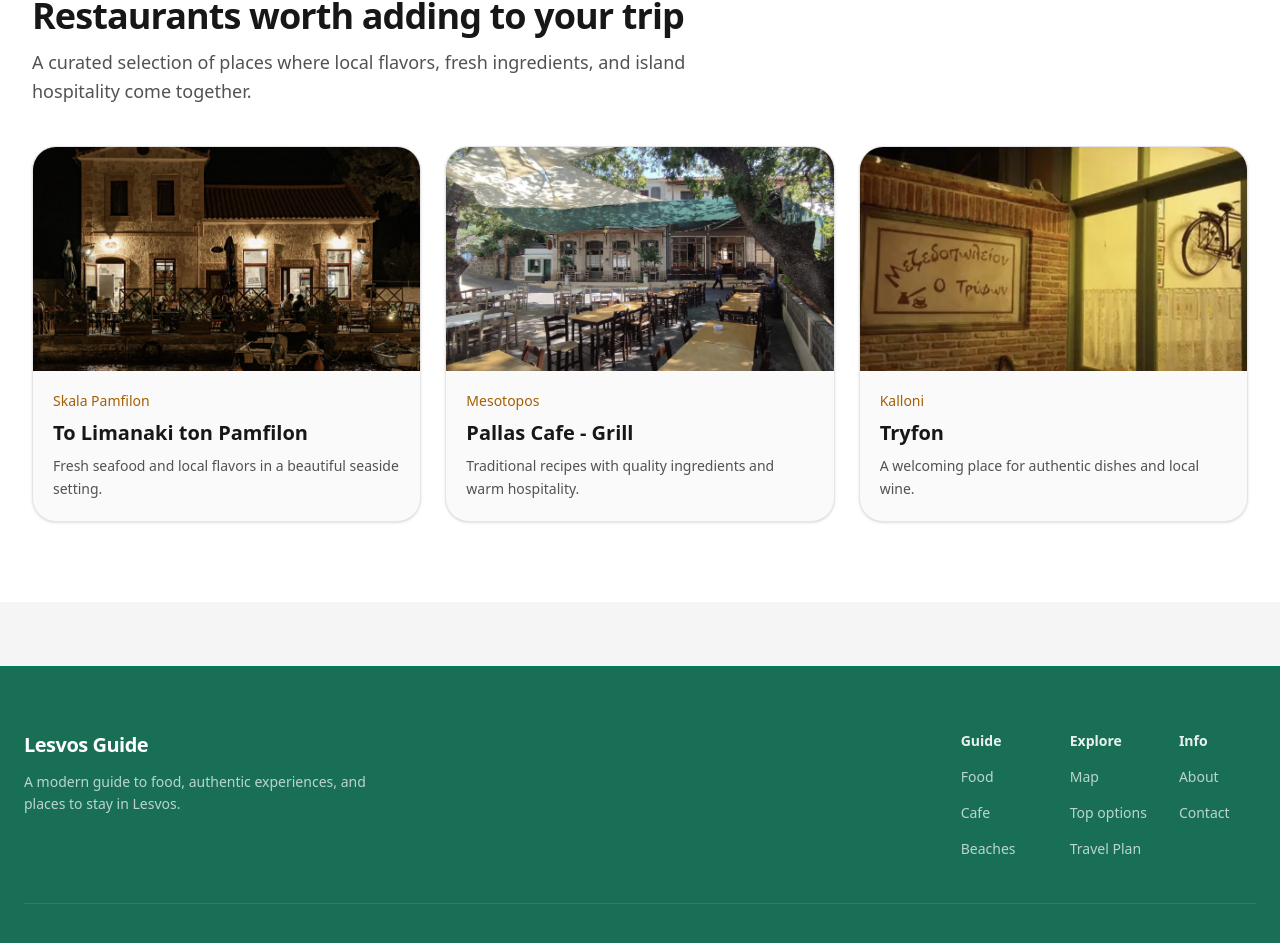
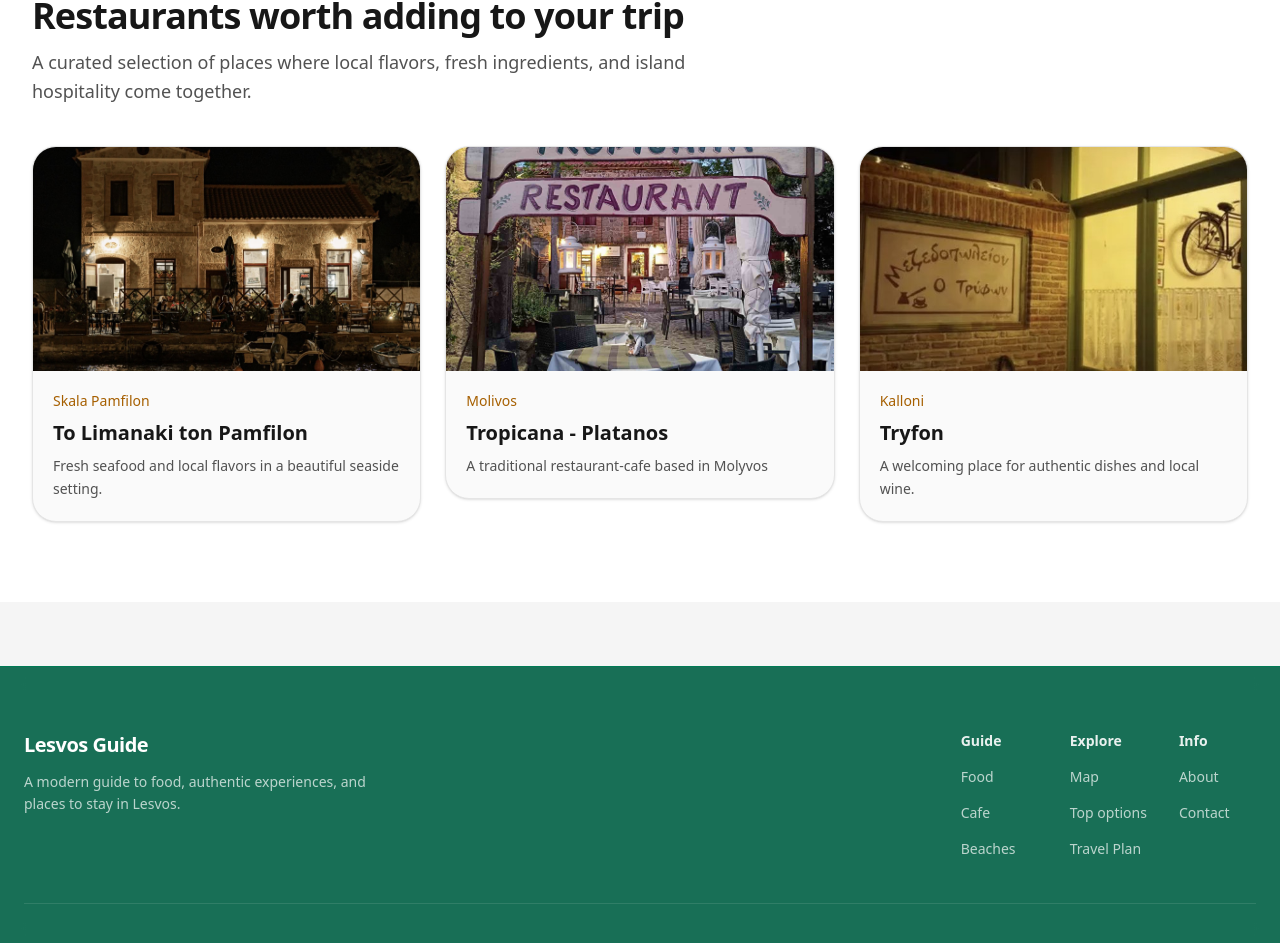
Before and after one commit to amamouridis06/lesvos-travel-guide, a Next.js app: page / in a window 1280 px wide. Shown: the part 3671-4614 px from the top of the page. Built offline with nearby package versions, Linux system fonts and the light colour scheme.

Commit message:
Update page.tsx

```diff
--- a/app/page.tsx
+++ b/app/page.tsx
@@ -83,11 +83,11 @@ const restaurants = [
     href: "/food/limanaki-pamfilon",
   },
   {
-    name: "Pallas Cafe - Grill",
-    area: "Mesotopos",
-    desc: "Traditional recipes with quality ingredients and warm hospitality.",
-    img: "/pallas.jpg",
-    href: "/food/pallas-cafe-grill",
+    name: "Tropicana - Platanos",
+    area: "Molivos",
+    desc: "A traditional restaurant-cafe based in Molyvos",
+    img: "/tropicana1.jpg",
+    href: "/food/tropicana-platanos",
   },
   {
     name: "Tryfon",
```
